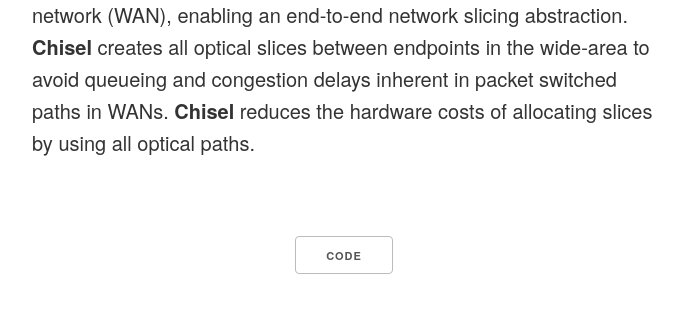
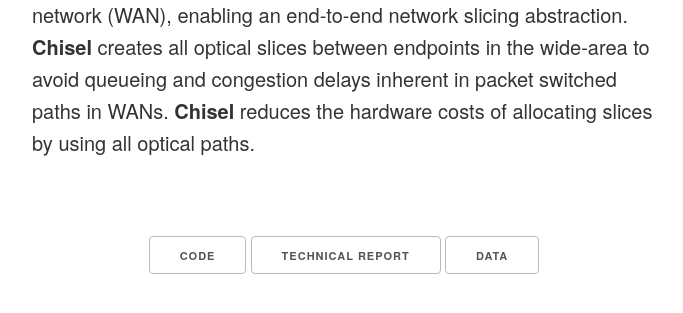
Before and after one commit to chisel-network/chisel-network.github.io, a plain HTML site: page index.html in a window 1280 px wide. Shown: the part 209-522 px from the top of the page, without its empty margins (296-979 px from the left). Drawn offline with Linux system fonts and the light colour scheme.

Commit message:
Added tech report and data buttons

```diff
--- a/index.html
+++ b/index.html
@@ -54,6 +54,12 @@
       <a href="https://github.com/chisel-network/code" class="button">
         Code
       </a>
+      <a href="https://github.com/chisel-network/code/blob/main/tech-report.pdf" class="button">
+        Technical report
+      </a>
+      <a href="https://github.com/chisel-network/code/tree/main/data" class="button">
+        Data
+      </a>
     </section>
     <section class="footer">
     </section>
```
